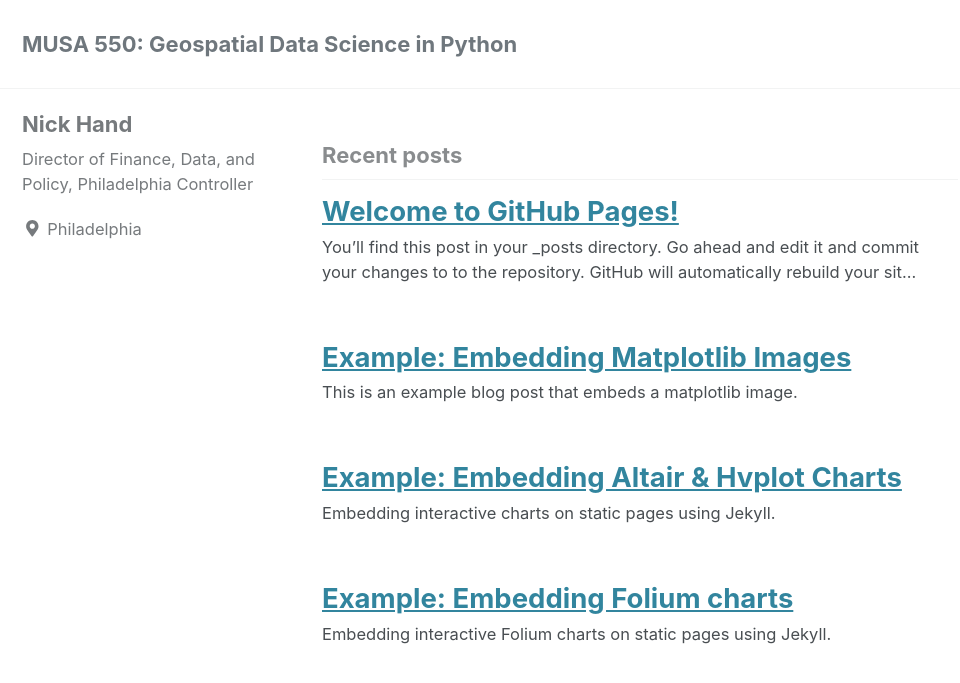
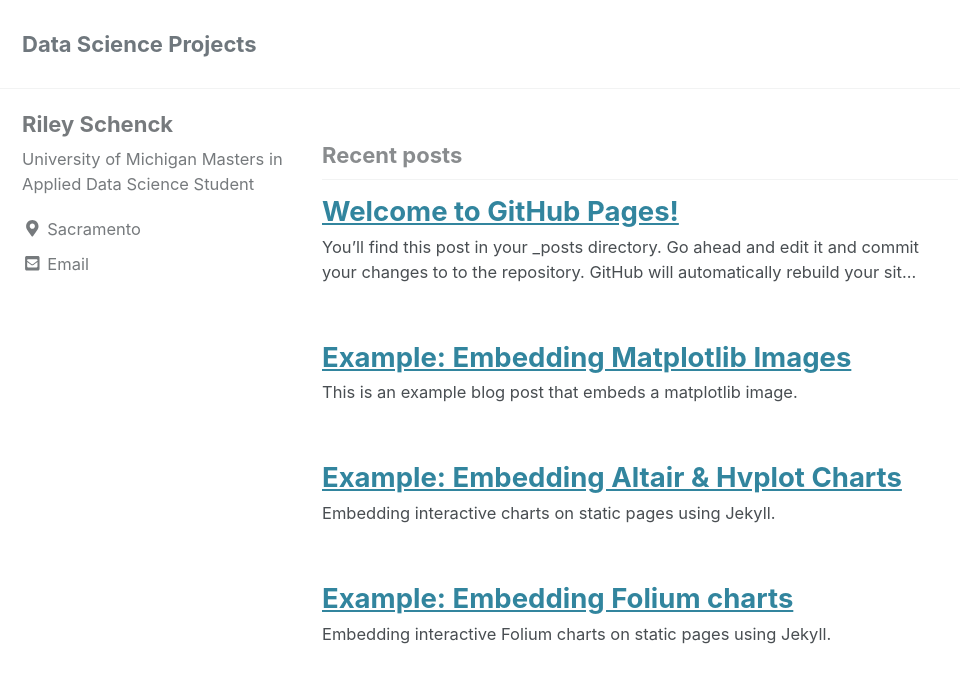
Before and after one commit to rileyschenck/website, a Jekyll site: the page built from index.html, in a window 1280 px wide and 900 px high. Shown: the top 683 px of the window, without its empty margins (0-960 px from the left). Built offline with Jekyll 4.4.1, drawn with Linux system fonts in a browser that asks for light colours; cached includes are drawn as plain includes; nearby versions of some CDN libraries; a script that is not in the unit is left out; the list of posts is cut into pages by our own code; some of the changed text lies outside the part shown.

Commit message:
Update _config.yml

```diff
--- a/_config.yml
+++ b/_config.yml
@@ -16,13 +16,13 @@ minimal_mistakes_skin: "default" # "air", "aqua", "contrast", "dark", "dirt", "n
 
 # Site Settings
 locale: "en-US"
-title: "MUSA 550: Geospatial Data Science in Python"
+title: "Data Science Projects"
 title_separator: "-"
-name: "Nick Hand"
-description: "Displaying cool data visualizations"
-url: # the base hostname & protocol for your site e.g. "https://mmistakes.github.io"
-baseurl: # the subpath of your site, e.g. "/blog"
-repository: # GitHub username/repo-name e.g. "mmistakes/minimal-mistakes"
+name: "Riley Schenck"
+description: "aaaaa"
+url: # the base hostname & protocol for your site e.g. "https://rileyschenck.github.io"
+baseurl: # the subpath of your site, e.g. "/website"
+repository: # GitHub username/repo-name e.g. "rileyschenck/website"
 teaser: # path of fallback teaser image, e.g. "/assets/images/500x300.png"
 logo: # path of logo image to display in the masthead, e.g. "/assets/images/88x88.png"
 masthead_title: # overrides the website title displayed in the masthead, use " " for no title
@@ -105,11 +105,11 @@ analytics:
 
 # Site Author
 author:
-  name: "Nick Hand"
+  name: "Riley Schenck"
   avatar: # path of avatar image, e.g. "/assets/images/bio-photo.jpg"
-  bio: "Director of Finance, Data, and Policy, Philadelphia Controller"
-  location: "Philadelphia"
-  email:
+  bio: "University of Michigan Masters in Applied Data Science Student"
+  location: "Sacramento"
+  email: rileysch@umich.edu
   links:
     - label: "Email"
       icon: "fas fa-fw fa-envelope-square"
```
